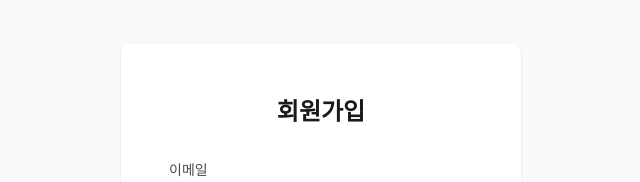
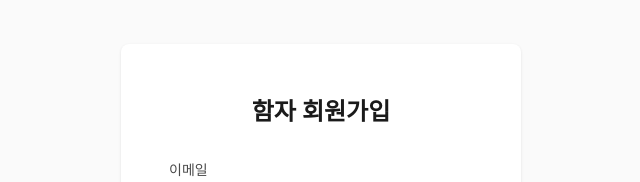
Before and after one commit to hamzamushtaq27/hamza-web, a React (Vite) app: page /signup in a window 1280 px wide. Shown: the top 182 px of the page, without its empty margins (319-959 px from the left). Built offline with nearby package versions, Linux system fonts and the light colour scheme.

Commit message:
chore: update title

```diff
--- a/src/Components/Signup/index.tsx
+++ b/src/Components/Signup/index.tsx
@@ -132,7 +132,7 @@ const Signup = () => {
   return (
     <S.Container>
       <S.SignupBox>
-        <S.Title>회원가입</S.Title>
+        <S.Title>함자 회원가입</S.Title>
 
         <S.Form>
           <S.InputGroup>
```
